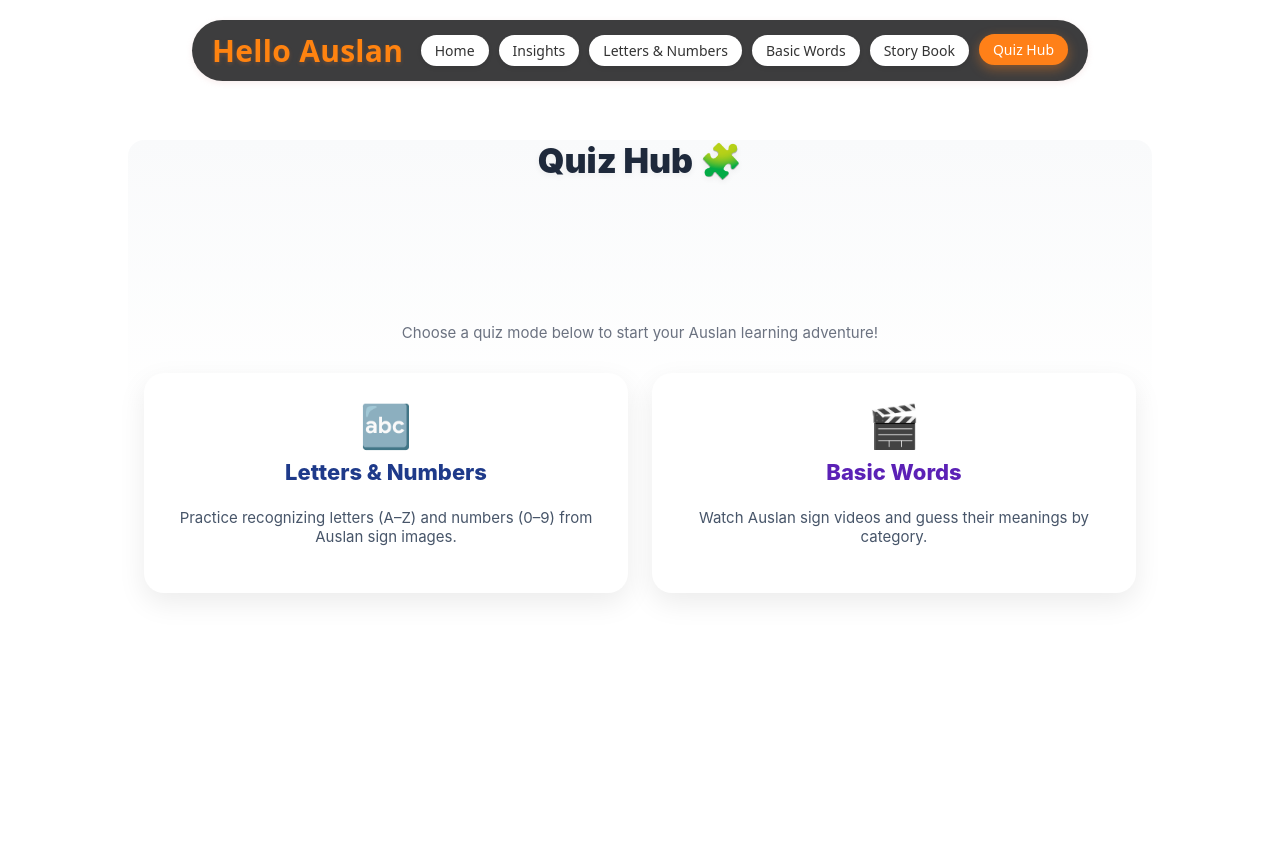
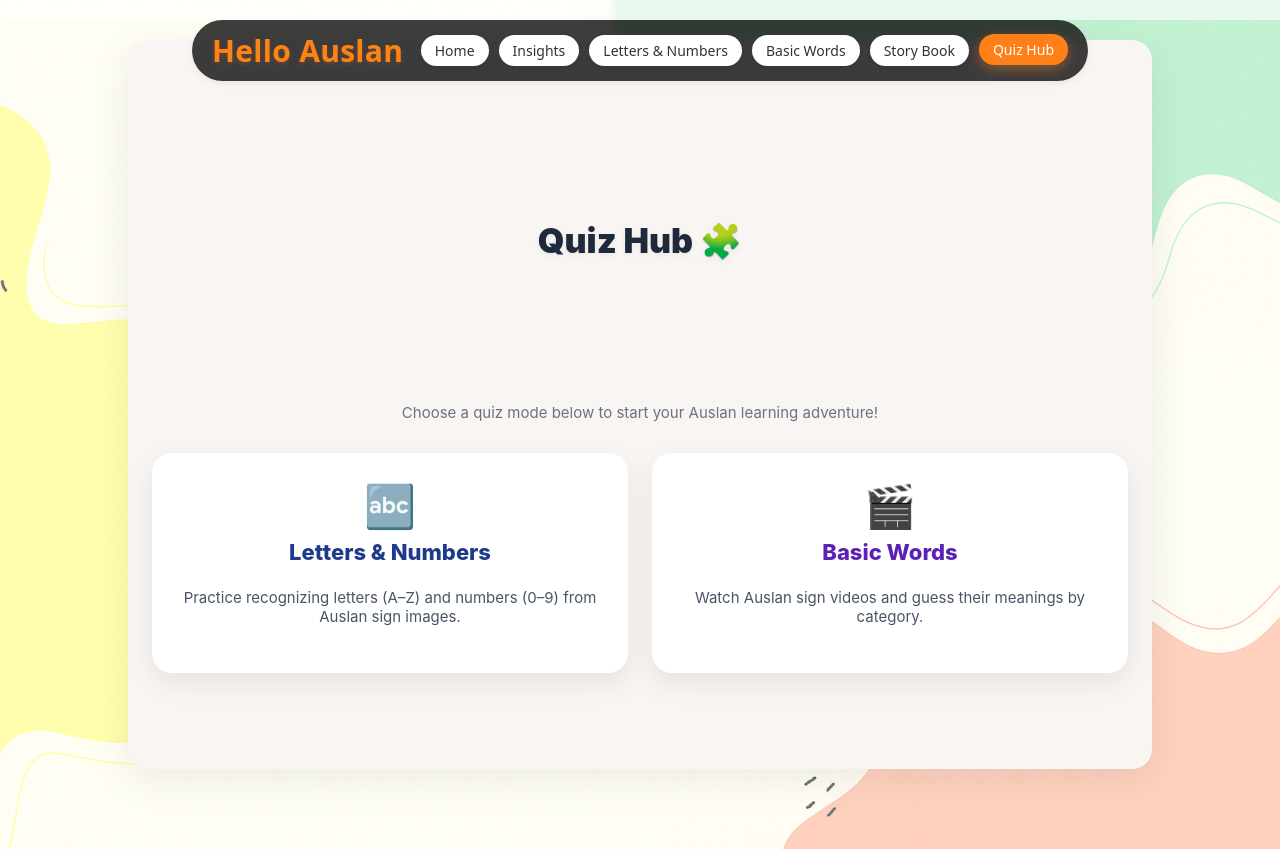
Before and after one commit to DonghaoQin/5120-Auslan-Program, a React (Vite) app in the folder auslan-frontend/: page /quiz in a window 1280 px wide. Before the commit the page ends 800 px from the top, so only its background shows below. Built offline with nearby package versions, Linux system fonts and the light colour scheme; no server answers.

Commit message:
change barkground color of quizpage

```diff
--- a/auslan-frontend/src/pages/BasicWords.jsx
+++ b/auslan-frontend/src/pages/BasicWords.jsx
@@ -255,7 +255,7 @@ export default function BasicWords() {
           display: flex;
           gap: 16px;
           justify-content: flex-start;
-          margin-left: 230px; /* 稍微右一点，看起来更舒服 */
+          margin-left: 230px;
         }
 
         .ln-left-btn {
--- a/auslan-frontend/src/pages/MiniQuiz.jsx
+++ b/auslan-frontend/src/pages/MiniQuiz.jsx
@@ -1,11 +1,12 @@
-// src/pages/MiniQuiz.jsx
 import { useState } from "react";
 import LNQuiz from "./LNQuiz.jsx";
 import WordQuiz from "./WordQuiz.jsx";
+import quizBack from "../assets/QuizBack.png"; // ✅ 导入背景图
 
 export default function MiniQuizHub() {
   const [mode, setMode] = useState(null);
 
+  // ✅ 返回按钮
   const BackButton = ({ onClick }) => (
     <button
       onClick={onClick}
@@ -29,6 +30,7 @@ export default function MiniQuizHub() {
     </button>
   );
 
+  // ✅ 卡片样式
   const card = {
     flex: 1,
     minWidth: 280,
@@ -46,6 +48,7 @@ export default function MiniQuizHub() {
     textAlign: "center",
   };
 
+  // ✅ 标题
   const Title = ({ children }) => (
     <h1
       style={{
@@ -55,13 +58,13 @@ export default function MiniQuizHub() {
         color: "#1E293B",
         textShadow: "0 2px 6px rgba(0,0,0,.06)",
         margin: "140px auto 96px",
-
       }}
     >
       {children} <span style={{ color: "#F97316" }}>🧩</span>
     </h1>
   );
 
+  // ✅ 副标题
   const SubTitle = ({ children }) => (
     <p
       style={{
@@ -80,17 +83,36 @@ export default function MiniQuizHub() {
   const handleBack = () => setMode(null);
 
   return (
+    // 🌈 外层背景容器（全屏）
+    <div
+      style={{
+        backgroundImage: `url(${quizBack})`,
+        backgroundSize: "cover",
+        backgroundPosition: "center",
+        backgroundRepeat: "no-repeat",
+        minHeight: "100vh",
+        width: "100%",
+        display: "flex",
+        justifyContent: "center",
+        alignItems: "flex-start",
+        paddingTop: "40px",
+        paddingBottom: "80px",
+      }}
+    >
+
       <div
         style={{
           maxWidth: 1024,
-        margin: "64px auto 96px",
-        padding: "0 16px",
+          width: "90%",
+          margin: "0 auto",
+          padding: "40px 24px 96px",
+          backgroundColor: "#f8f5f3ff",
+          borderRadius: 20,
+          boxShadow: "0 10px 40px rgba(0,0,0,0.08)",
           fontFamily: "Inter, system-ui, sans-serif",
-        background: "linear-gradient(180deg, #F9FAFB 0%, #FFFFFF 60%)",
-        borderRadius: 16,
         }}
       >
-      {/* Hub */}
+        {/* === Hub 主页 === */}
         {mode === null && (
           <>
             <Title>Quiz Hub</Title>
@@ -107,7 +129,7 @@ export default function MiniQuizHub() {
                 marginTop: 24,
               }}
             >
-            {/* Letters & Numbers card */}
+              {/* 🅰️ Letters & Numbers 卡片 */}
               <div
                 style={card}
                 onClick={() => setMode("ln")}
@@ -143,12 +165,11 @@ export default function MiniQuizHub() {
                   Letters & Numbers
                 </h2>
                 <p style={{ color: "#475569", fontSize: 15 }}>
-                Practice recognizing letters (A–Z) and numbers (0–9) from Auslan
-                sign images.
+                  Practice recognizing letters (A–Z) and numbers (0–9) from Auslan sign images.
                 </p>
               </div>
 
-            {/* Basic Words card */}
+              {/* 🎬 Basic Words 卡片 */}
               <div
                 style={card}
                 onClick={() => setMode("words")}
@@ -191,7 +212,7 @@ export default function MiniQuizHub() {
           </>
         )}
 
-      {/* LN mode */}
+        {/* === LN Quiz 模式 === */}
         {mode === "ln" && (
           <div>
             <BackButton onClick={handleBack} />
@@ -199,7 +220,7 @@ export default function MiniQuizHub() {
           </div>
         )}
 
-      {/* Words mode */}
+        {/* === Word Quiz 模式 === */}
         {mode === "words" && (
           <div>
             <BackButton onClick={handleBack} />
@@ -207,5 +228,6 @@ export default function MiniQuizHub() {
           </div>
         )}
       </div>
+    </div>
   );
 }
```
Also changed, not shown: auslan-frontend/src/assets/QuizBack.png (added). Lines whose indentation alone changed are shown as unchanged.
